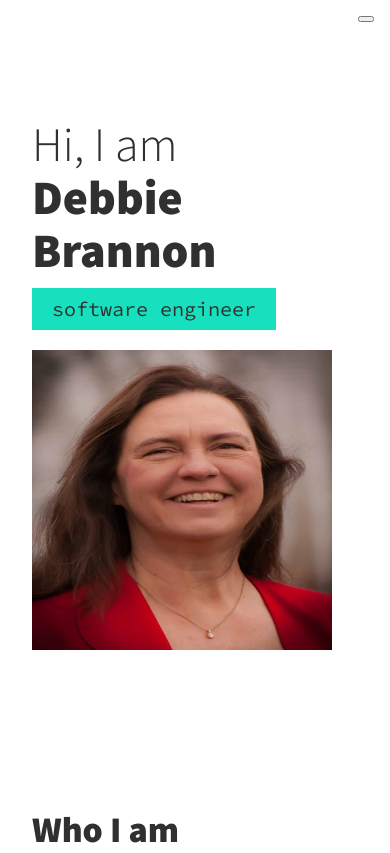
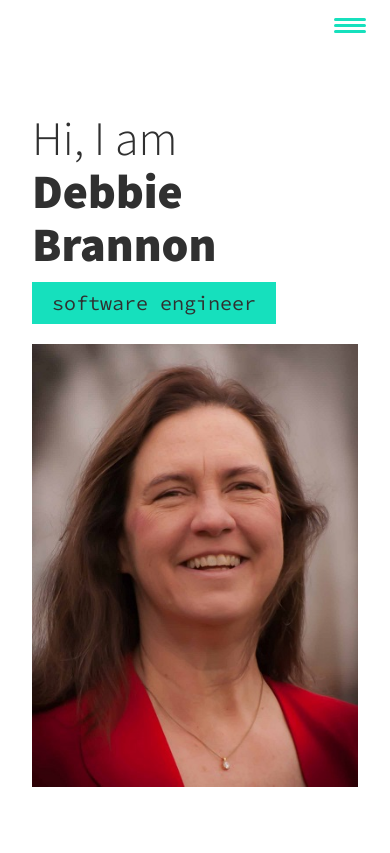
Before and after one commit to DSBrannon455/portfolio, a plain HTML site: page index.html in a window 390 px wide. Shown: the top 853 px of the page. Drawn offline with nearby package versions, Linux system fonts and the light colour scheme.

Commit message:
Hamburger created

```diff
--- a/css/style.css
+++ b/css/style.css
@@ -52,9 +52,9 @@ section {
 
 img {
     display: block;
-    /* max-width: 100%; */
-    width: 300px;
-    height: 300px;
+    max-width: 100%;
+    /* width: 300px;
+    height: 300px; */
 }
 
 strong { font-weight: var(--fw-bold) }
@@ -176,6 +176,43 @@ header {
 .nav__link:hover {
     color: var(--clr-accent);
 }
+
+.nav-toggle {
+    padding: .5em;
+    background: transparent;
+    border: 0;
+    cursor: pointer;
+    position: absolute;
+    right: 1em;
+    top: 1em;
+    z-index: 1000;
+}
+
+.hamburger {
+    display: block;
+    position: relative;
+}
+
+.hamburger,
+.hamburger::before,
+.hamburger::after {
+    background: var(--clr-accent);
+    width: 2em;
+    height: 3px;
+    border-radius: 1em;
+    transition: transform 250ms ease-in-out;
+}
+
+.hamburger::before,
+.hamburger::after {
+    content: '';
+    position: absolute;
+    left: 0;
+    right: 0;
+}
+
+.hamburger::before { top: 6px; }
+.hamburger::after { bottom: 6px; }
 
 /* Intro section */
 
```
